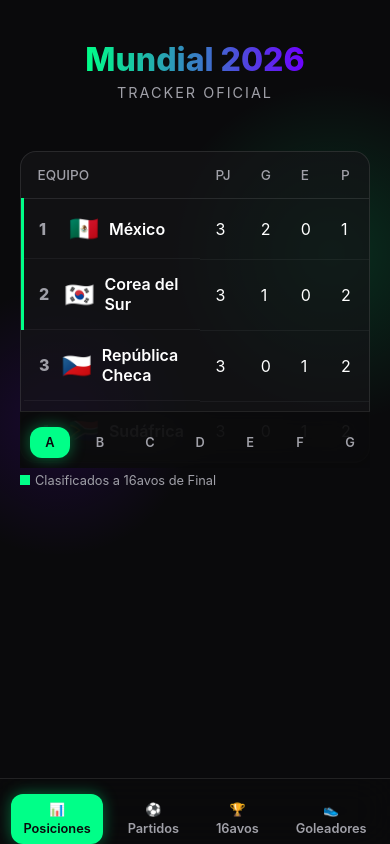
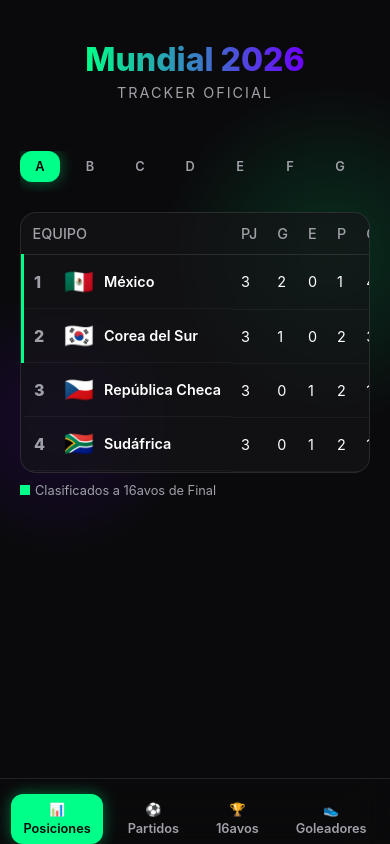
Before and after one commit to CARLOSNR9/mundial-2026-tracker, a React (Vite) app: page / in a window 390 px wide. Built offline with nearby package versions, Linux system fonts and the light colour scheme.

Commit message:
Fix mobile nav overlap and table padding

```diff
--- a/src/App.jsx
+++ b/src/App.jsx
@@ -30,7 +30,7 @@ const App = () => {
       </main>
 
       {/* Navigation */}
-      <nav className="nav-bar">
+      <nav className="main-nav">
         <button
           className={`nav-btn ${activeTab === 'standings' ? 'active' : ''}`}
           onClick={() => setActiveTab('standings')}
--- a/src/components/Matches.jsx
+++ b/src/components/Matches.jsx
@@ -16,7 +16,7 @@ const Matches = () => {
 
   return (
     <div className="animate-fade-in">
-      <div className="nav-bar" style={{ justifyContent: 'center', marginBottom: '20px' }}>
+      <div className="tab-nav" style={{ justifyContent: 'center', marginBottom: '20px' }}>
         <button className={`nav-btn ${filter === 'all' ? 'active' : ''}`} onClick={() => setFilter('all')}>
           Todos
         </button>
--- a/src/components/Standings.jsx
+++ b/src/components/Standings.jsx
@@ -7,7 +7,7 @@ const Standings = () => {
 
   return (
     <div className="animate-fade-in">
-      <div className="nav-bar" style={{ marginBottom: '20px', paddingBottom: '10px' }}>
+      <div className="tab-nav" style={{ marginBottom: '20px', paddingBottom: '10px' }}>
         {groups.map(group => (
           <button
             key={group}
--- a/src/index.css
+++ b/src/index.css
@@ -71,7 +71,7 @@ body {
 }
 
 /* Navigation */
-.nav-bar {
+.main-nav, .tab-nav {
   display: flex;
   gap: 10px;
   margin-bottom: 30px;
@@ -80,7 +80,7 @@ body {
   scrollbar-width: none; /* Firefox */
 }
 
-.nav-bar::-webkit-scrollbar {
+.main-nav::-webkit-scrollbar, .tab-nav::-webkit-scrollbar {
   display: none; /* Chrome, Safari, Opera */
 }
 
@@ -133,6 +133,7 @@ body {
   padding: 15px;
   border-bottom: 1px solid rgba(255, 255, 255, 0.05);
   vertical-align: middle;
+  white-space: nowrap;
 }
 
 .data-table tbody tr:hover {
@@ -326,7 +327,7 @@ body {
 
 /* Mobile Bottom Nav Overlay */
 @media (max-width: 768px) {
-  .nav-bar {
+  .main-nav {
     position: fixed;
     bottom: 0;
     left: 0;
@@ -355,4 +356,9 @@ body {
   .app-title {
     font-size: 2rem;
   }
+
+  .data-table th, .data-table td {
+    padding: 12px 10px;
+    font-size: 0.9rem;
+  }
 }
```
